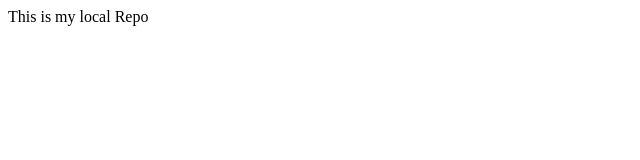
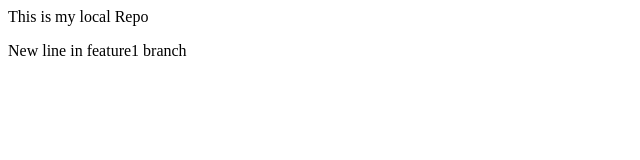
Before and after one commit to Krrishk/localrepo, a plain HTML site: page index.html in a window 1280 px wide. Shown: the whole page, without its empty margins (0-640 px from the left). Drawn offline with Linux system fonts and the light colour scheme.

Commit message:
added an extra line to index file in feature1 branch

```diff
--- a/index.html
+++ b/index.html
@@ -1 +1,2 @@
 <p>This is my local Repo</p>
+<p>New line in feature1 branch</p>
```
